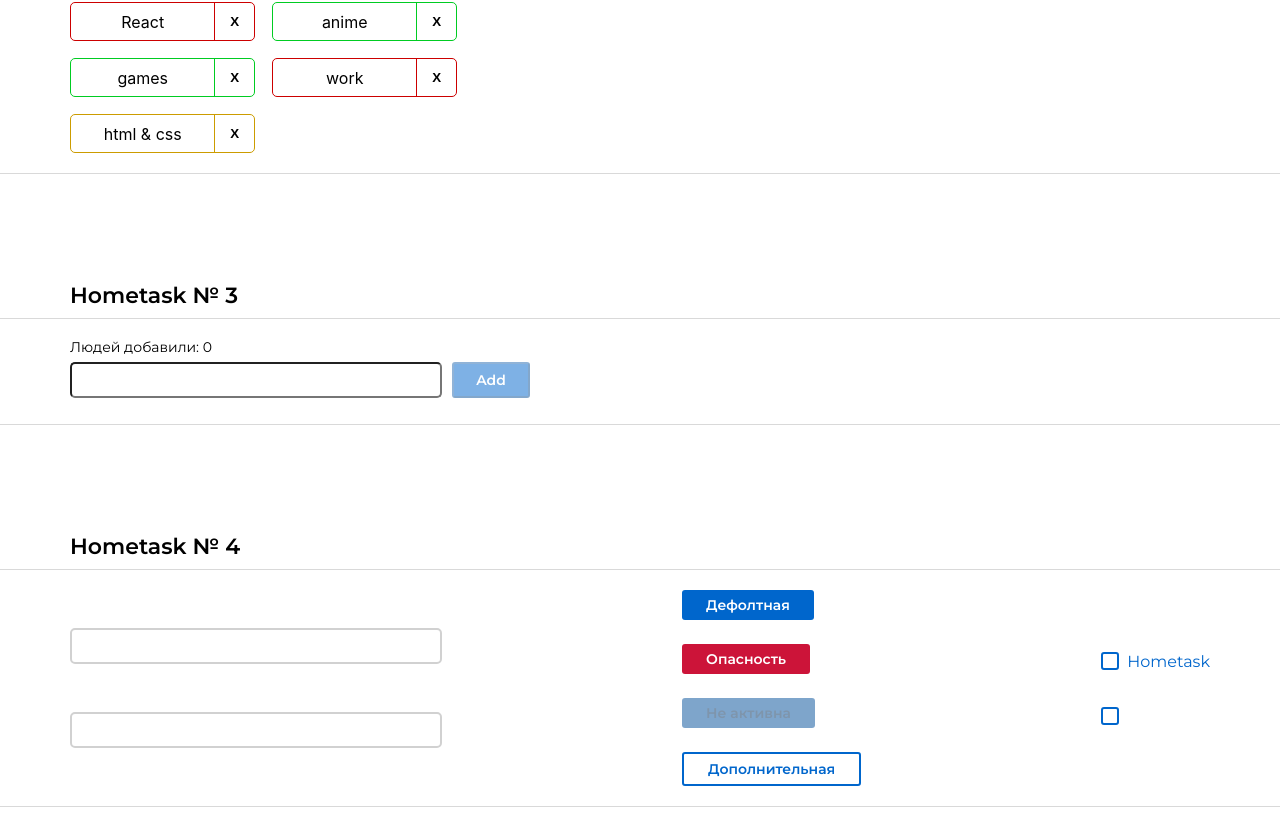
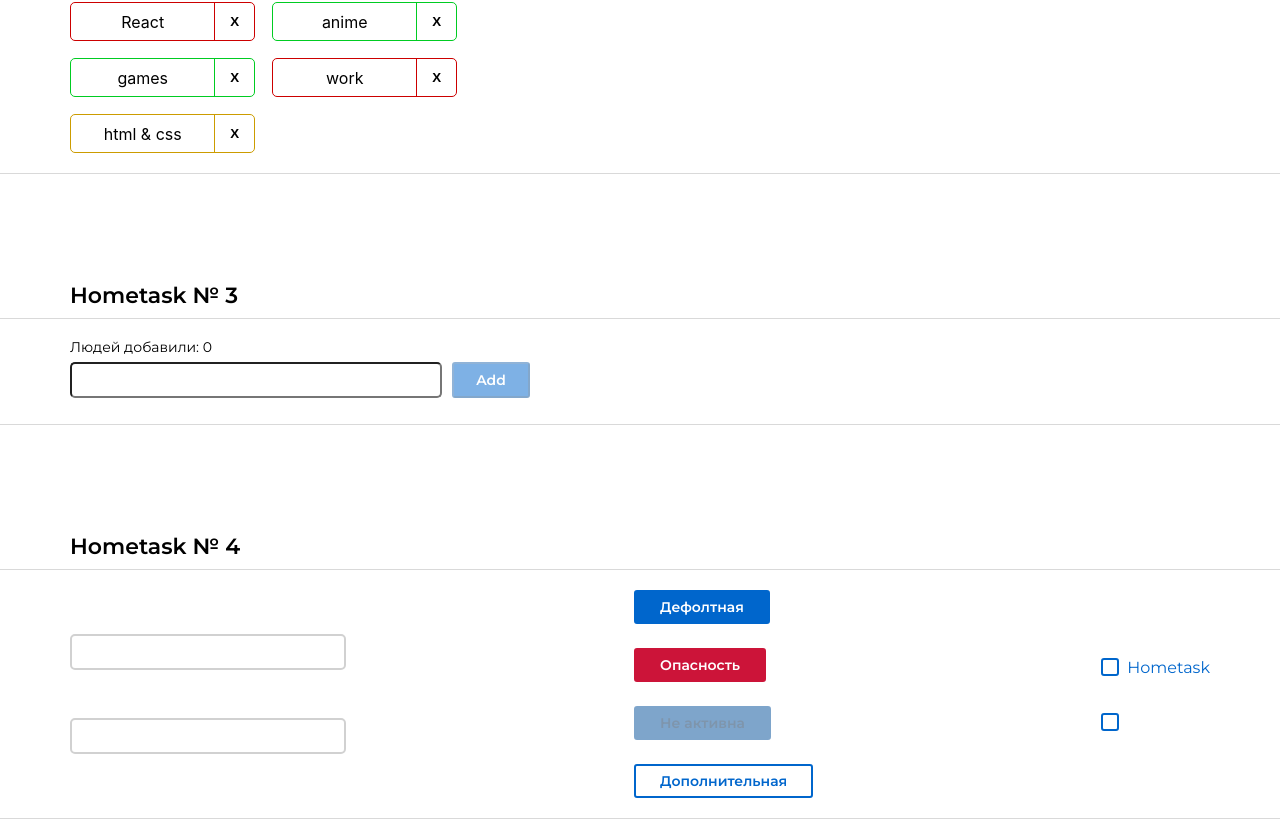
Before and after one commit to F-A-Z-A/home-work-02, a React (Create React App) app: page /#/pre-junior in a window 1280 px wide. Shown: the part 687-1506 px from the top of the page. Built offline with nearby package versions, Linux system fonts and the light colour scheme.

Commit message:
hone-work-03-06

```diff
--- a/src/s1-main/App.module.css
+++ b/src/s1-main/App.module.css
@@ -18,5 +18,4 @@
   font-size: 22px;
   font-weight: 600;
   line-height: 2em;
-  text-align: left;
 }
--- a/src/s2-homeworks/hw04/common/c1-SuperInputText/SuperInputText.module.css
+++ b/src/s2-homeworks/hw04/common/c1-SuperInputText/SuperInputText.module.css
@@ -6,9 +6,13 @@
 .input {
   border: 2px solid #D1D1D1;
   border-radius: 5px;
-  width: 372px;
+  width: 276px;
   height: 36px;
-  padding-left: 10px;
+  padding-left: 20px;
+
+  font-family: Montserrat, sans-serif;
+  font-size: 16px;
+  font-weight: 500;
 }
 
 .inputWrapper {
--- a/src/s2-homeworks/hw04/common/c2-SuperButton/SuperButton.module.css
+++ b/src/s2-homeworks/hw04/common/c2-SuperButton/SuperButton.module.css
@@ -22,20 +22,24 @@
 }
 
 .default {
+  border: 2px solid #0066CC;
   background-color: #0066CC;
   color: #FFFFFF;
 }
 
 .red {
+  border: 2px solid #CC1439;
   background-color: #CC1439;
   color: #FFFFFF;
 }
 
 .default:hover {
+  border: 2px solid #0080FF;
   background-color: #0080FF;
 }
 
 .red:hover {
+  border: 2px solid #FF1A47;
   background-color: #FF1A47;
 }
 
@@ -44,6 +48,7 @@
 }
 
 .default:active {
+  border: 2px solid #0059B2;
   background-color: #0059B2;
 }
 
@@ -52,10 +57,12 @@
 }
 
 .red:active {
+  border: 2px solid #B21232;
   background-color: #B21232;
 }
 
 .button:disabled {
+  border: 2px solid #004D99;
   background-color: #004D99;
   color: #002E5C;
   cursor: default;
--- a/src/s2-homeworks/hw05/pages/Junior.tsx
+++ b/src/s2-homeworks/hw05/pages/Junior.tsx
@@ -1,5 +1,5 @@
 import React from 'react'
-// import HW6 from '../../hw06/HW6'
+import HW6 from '../../hw06/HW6'
 // import HW7 from '../../hw07/HW7'
 // import HW8 from '../../hw08/HW8'
 // import HW9 from '../../hw09/HW9'
@@ -7,7 +7,7 @@ import React from 'react'
 function Junior() {
   return (
     <div id={'hw5-page-junior'}>
-            {/*<HW6 />*/}
+      <HW6/>
       {/*<HW7 />*/}
       {/*<HW8 />*/}
       {/*<HW9 />*/}
--- a/src/s2-homeworks/hw06/HW6.module.css
+++ b/src/s2-homeworks/hw06/HW6.module.css
@@ -1,5 +1,15 @@
 .buttonsContainer {
+  display: flex;
+  flex-direction: row;
+  gap: 26px;
 }
 
 .editableSpanContainer {
+  color: #0080FF;
+  font-family: Montserrat, sans-serif;
+  font-size: 16px;
+  font-weight: 500;
+  line-height: 19.5px;
+  text-align: left;
+  margin: 20px 0;
 }
--- a/src/s2-homeworks/hw06/HW6.tsx
+++ b/src/s2-homeworks/hw06/HW6.tsx
@@ -1,6 +1,6 @@
-import React, { useState } from 'react'
+import React, {useState} from 'react'
 import SuperEditableSpan from './common/c4-SuperEditableSpan/SuperEditableSpan'
-import { restoreState, saveState } from './localStorage/localStorage'
+import {restoreState, saveState} from './localStorage/localStorage'
 import s2 from '../../s1-main/App.module.css'
 import SuperButton from '../hw04/common/c2-SuperButton/SuperButton'
 import s from './HW6.module.css'
@@ -20,11 +20,12 @@ const HW6 = () => {
   const restore = () => {
     // делают студенты
     // ЗАСЕТАТЬ(restoreState<ТИПИЗАЦИЯ>(КЛЮЧ,''))
+    setValue(restoreState<string>('hw6-editable-span-value', value))
   }
 
   return (
     <div id={'hw6'}>
-            <div className={s2.hwTitle}>Homework #6</div>
+      <div className={s2.hwTitle}>Hometask № 6</div>
 
       {/*демонстрация возможностей компоненты:*/}
       <div className={s2.hw}>
@@ -35,7 +36,7 @@ const HW6 = () => {
             onChangeText={setValue}
             spanProps={{
               id: 'hw6-editable-span',
-                            defaultText: 'enter text...',
+              defaultText: 'Edit text',
             }}
           />
         </div>
--- a/src/s2-homeworks/hw06/common/c4-SuperEditableSpan/SuperEditableSpan.module.css
+++ b/src/s2-homeworks/hw06/common/c4-SuperEditableSpan/SuperEditableSpan.module.css
@@ -1,7 +1,14 @@
 .spanBlock {
+  display: flex;
+  gap: 10px;
+  flex-direction: row;
+  justify-content: flex-start;
+  align-items: center;
+  height: 36px;
 }
 
 .span {
+
 }
 
 .input {
--- a/src/s2-homeworks/hw06/common/c4-SuperEditableSpan/SuperEditableSpan.tsx
+++ b/src/s2-homeworks/hw06/common/c4-SuperEditableSpan/SuperEditableSpan.tsx
@@ -23,7 +23,7 @@ type SuperEditableSpanType = Omit<DefaultInputPropsType, 'type'> & {
   onEnter?: () => void
   error?: string
 
-    spanProps?: DefaultSpanPropsType  & {defaultText?: string}// пропсы для спана
+  spanProps?: DefaultSpanPropsType & { defaultText?: string }// пропсы для спана
 }
 
 const SuperEditableSpan: React.FC<SuperEditableSpanType> = (
@@ -42,19 +42,19 @@ const SuperEditableSpan: React.FC<SuperEditableSpanType> = (
 
   const onEnterCallback = () => {
     // выключить editMode при нажатии Enter // делают студенты
-
+    setEditMode(false)
     onEnter?.()
   }
   const onBlurCallback = (e: React.FocusEvent<HTMLInputElement>) => {
     // выключить editMode при нажатии за пределами инпута // делают студенты
-
+    setEditMode(false)
     onBlur?.(e)
   }
   const onDoubleClickCallBack = (
     e: React.MouseEvent<HTMLSpanElement, MouseEvent>
   ) => {
     // включить editMode при двойном клике // делают студенты
-
+    setEditMode(true)
     onDoubleClick?.(e)
   }
 
```
Also changed, not shown: src/s2-homeworks/hw06/localStorage/localStorage.ts (indentation only). Lines whose indentation alone changed are shown as unchanged.
